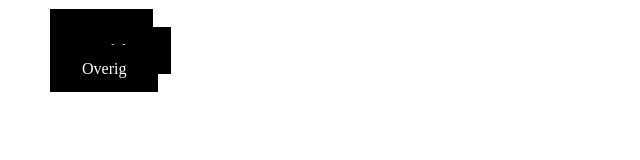
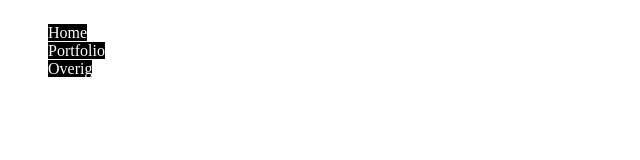
Before and after one commit to XandervandeSteeg/XandervandeSteeg.github.io, a plain HTML site: page index.html in a window 1280 px wide. Shown: the whole page, without its empty margins (0-640 px from the left). Drawn offline with Linux system fonts and the light colour scheme.

Commit message:
lhadgdlfsdabg

```diff
--- a/style.css
+++ b/style.css
@@ -2,11 +2,11 @@ a {
     background-color: black;
     border: none;
     color: white;
-    padding: 15px 32px;
+    padding: 0px 0px;
     text-align: center;
     text-decoration: none;
     font-size: 16px;
-    margin: 4px 2px;
+    margin: 0px 0px;
     cursor: pointer;
 }
 
```
